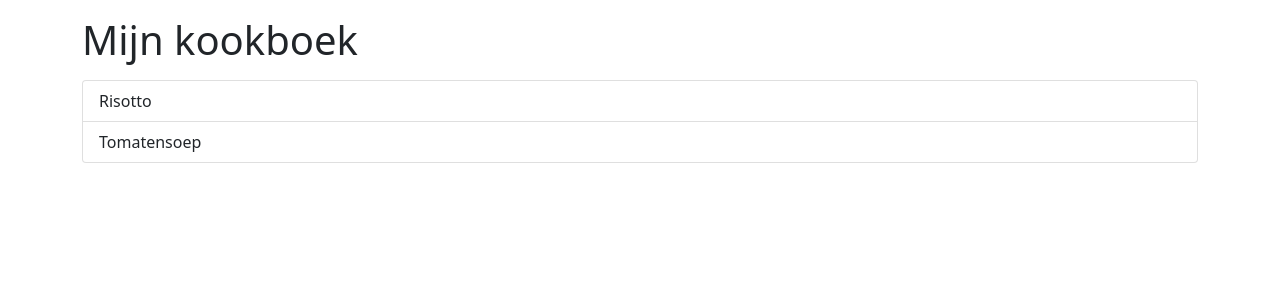
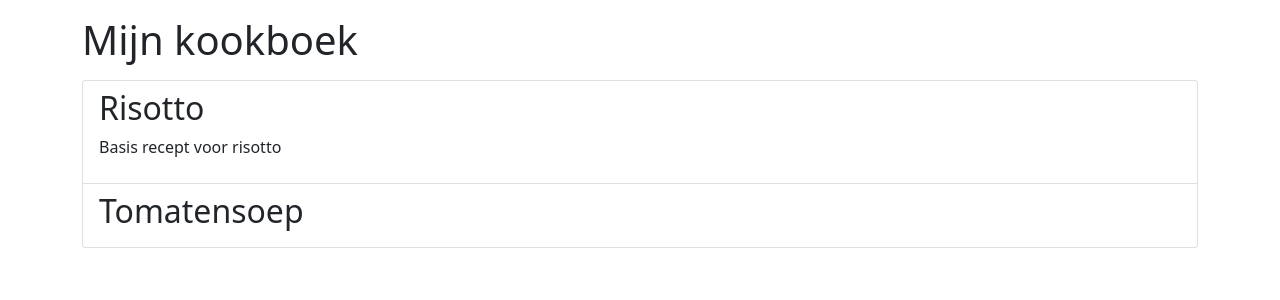
Before and after one commit to joppe/techgrounds, a React (Vite) app: page / in a window 1280 px wide. Shown: the top 300 px of the page. Built offline with nearby package versions, Linux system fonts and the light colour scheme.

Commit message:
Changed recipe list in an accordion (with basic a11y)

```diff
--- a/src/component/recipe-list/RecipeList.jsx
+++ b/src/component/recipe-list/RecipeList.jsx
@@ -1,16 +1,33 @@
-import React from 'react';
+import './recipe-list.css';
+
+import React, { useState } from 'react';
 
 import { useRecipes } from '../../context/recipe/RecipeContext';
+import { RecipeListItem } from './RecipeListItem';
 
 export function RecipeList() {
   const { recipes } = useRecipes();
+  const [activeId, setActiveId] = useState(() => {
+    return recipes[0].id;
+  });
+
+  function toggleActive(id) {
+    if (activeId === id) {
+      setActiveId(undefined);
+    } else {
+      setActiveId(id);
+    }
+  }
 
   return (
     <ul className="list-group">
-      {recipes.map((recipe, index) => (
-        <li key={index} className="list-group-item">
-          {recipe.title}
-        </li>
+      {recipes.map((recipe) => (
+        <RecipeListItem
+          key={recipe.id}
+          recipe={recipe}
+          isActive={recipe.id === activeId}
+          toggleActive={toggleActive}
+        />
       ))}
     </ul>
   );
--- /dev/null
+++ b/src/component/recipe-list/RecipeListItem.jsx
@@ -0,0 +1,44 @@
+import PropTypes from 'prop-types';
+import React from 'react';
+
+export function RecipeListItem({ recipe, isActive, toggleActive }) {
+  return (
+    <li key={recipe.title} className="list-group-item">
+      <h2 className="recipe-list__item__title">
+        <button
+          aria-expanded={isActive}
+          tabIndex={0}
+          onClick={() => toggleActive(recipe.id)}
+        >
+          {recipe.title}
+        </button>
+      </h2>
+      {isActive && <p>{recipe.description}</p>}
+    </li>
+  );
+}
+
+RecipeListItem.propTypes = {
+  recipe: PropTypes.shape({
+    id: PropTypes.number,
+    title: PropTypes.string,
+    description: PropTypes.string,
+    cooking_time: PropTypes.number,
+    images: PropTypes.arrayOf(
+      PropTypes.shape({
+        src: PropTypes.string,
+        caption: PropTypes.string,
+      }),
+    ),
+    ingredients: PropTypes.arrayOf(
+      PropTypes.shape({
+        name: PropTypes.string,
+        quantity: PropTypes.number,
+        unit: PropTypes.string,
+      }),
+    ),
+    instructions: PropTypes.arrayOf(PropTypes.string),
+  }),
+  isActive: PropTypes.bool,
+  toggleActive: PropTypes.func,
+};
--- /dev/null
+++ b/src/component/recipe-list/recipe-list.css
@@ -0,0 +1,3 @@
+.recipe-list__item__title button {
+    all: inherit;
+}
```
